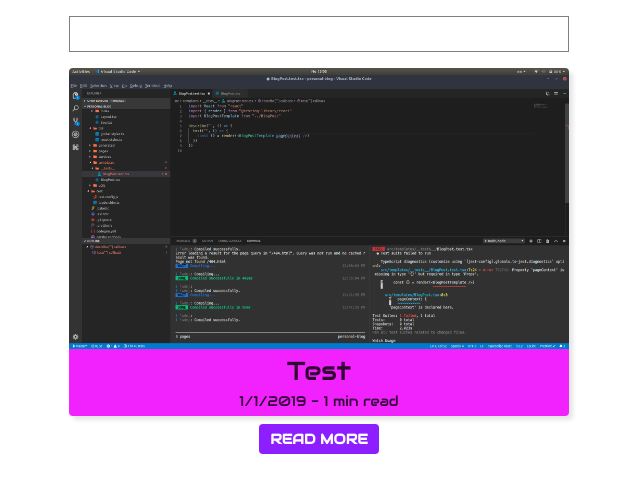
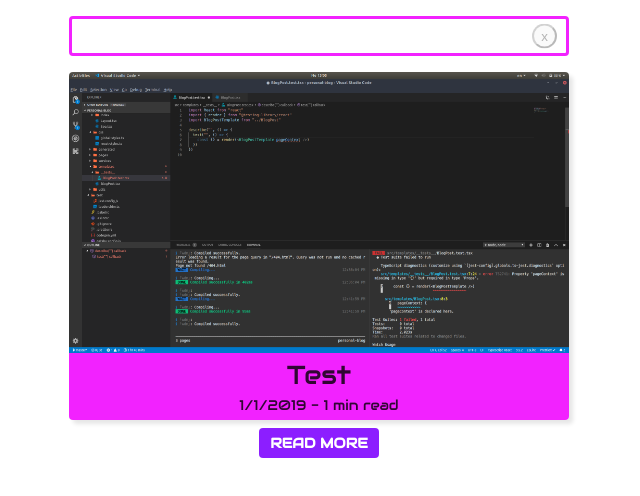
Before and after one commit to susickypavel/personal-blog, a Gatsby site: page / in a window 1280 px wide. Shown: the whole page, without its empty margins (321-961 px from the left). Built offline with nearby package versions, Linux system fonts and the light colour scheme; Gatsby itself is replaced by a stand-in of ours; some packages are replaced by stand-ins of ours.

Commit message:
feat: 🎸 add clear button to search bar component

```diff
--- a/src/components/Index/search-bar/SearchBar.tsx
+++ b/src/components/Index/search-bar/SearchBar.tsx
@@ -1,6 +1,6 @@
-import React, { useEffect, useState } from "react"
+import React, { useEffect, useState, useRef } from "react"
 
-import { Input, SearchingState } from "./__styles__"
+import { Input, SearchingState, InputHolder, ClearButton } from "./__styles__"
 import { useDebounce } from "@hooks/useDebounce"
 
 interface Props {
@@ -8,14 +8,29 @@ interface Props {
 }
 
 const SearchBar: React.FC<Props> = ({ setFiltered, children }) => {
+  const input = useRef<HTMLInputElement>()
   const [searchedTerm, setTerm] = useState<string>()
   const [searching, setSearching] = useState(false)
   const debouncedSearchedTerm = useDebounce(searchedTerm, 500)
+
+  const handleFocus = () => {
+    input.current.focus()
+  }
 
   const handleChange = (e: React.ChangeEvent<HTMLInputElement>) => {
     setSearching(true)
     setTerm(e.target.value)
   }
+
+  const handleClick = () => {
+    input.current.value = ""
+    setSearching(false)
+    setFiltered(null)
+    setTerm("")
+    handleFocus()
+  }
+
+  const disabled = !input.current || input.current.value === ""
 
   useEffect(() => {
     setSearching(false)
@@ -24,7 +39,12 @@ const SearchBar: React.FC<Props> = ({ setFiltered, children }) => {
 
   return (
     <>
-      <Input type="text" onChange={handleChange} />
+      <InputHolder>
+        <Input type="text" onChange={handleChange} ref={input} />
+        <ClearButton disabled={disabled} onBlur={handleFocus} onClick={handleClick}>
+          x
+        </ClearButton>
+      </InputHolder>
       {searching ? <SearchingState>Searching...</SearchingState> : children}
     </>
   )
--- a/src/components/Index/search-bar/__styles__.ts
+++ b/src/components/Index/search-bar/__styles__.ts
@@ -2,15 +2,38 @@ import styled from "@emotion/styled"
 
 import { BLOGPOSTPREVIEW_MAXWIDTH, PRIMARY_COLOR } from "@css/constants"
 
+export const InputHolder = styled.div`
+  width: 100%;
+  position: relative;
+  margin: 16px 0;
+`
+
+export const ClearButton = styled.button`
+  position: absolute;
+  top: 50%;
+  transform: translateY(-50%);
+  right: 12px;
+
+  height: 25px;
+  width: 25px;
+  border-radius: 100%;
+
+  outline: none;
+  &:focus {
+    background: red;
+  }
+`
+
 export const Input = styled.input`
   width: 100%;
   max-width: ${BLOGPOSTPREVIEW_MAXWIDTH};
-  margin: 16px 0;
   padding: 8px;
+  padding-right: 44px;
   outline: none;
   font-size: 1.6rem;
   color: gray;
-  border: 1px solid ${PRIMARY_COLOR};
+  border: 3px solid ${PRIMARY_COLOR};
+  border-radius: 4px;
 `
 
 export const SearchingState = styled.div`
--- a/src/css/constants.ts
+++ b/src/css/constants.ts
@@ -1,3 +1,6 @@
+/** GLOBALS */
+export const PRIMARY_COLOR = "#f222ff"
+
 /** BLOGPOSTPREVIEW */
 export const BLOGPOSTPREVIEW_MAXWIDTH = "500px"
 export const BLOGPOSTPREVIEW_MARGIN = "16px"
```
